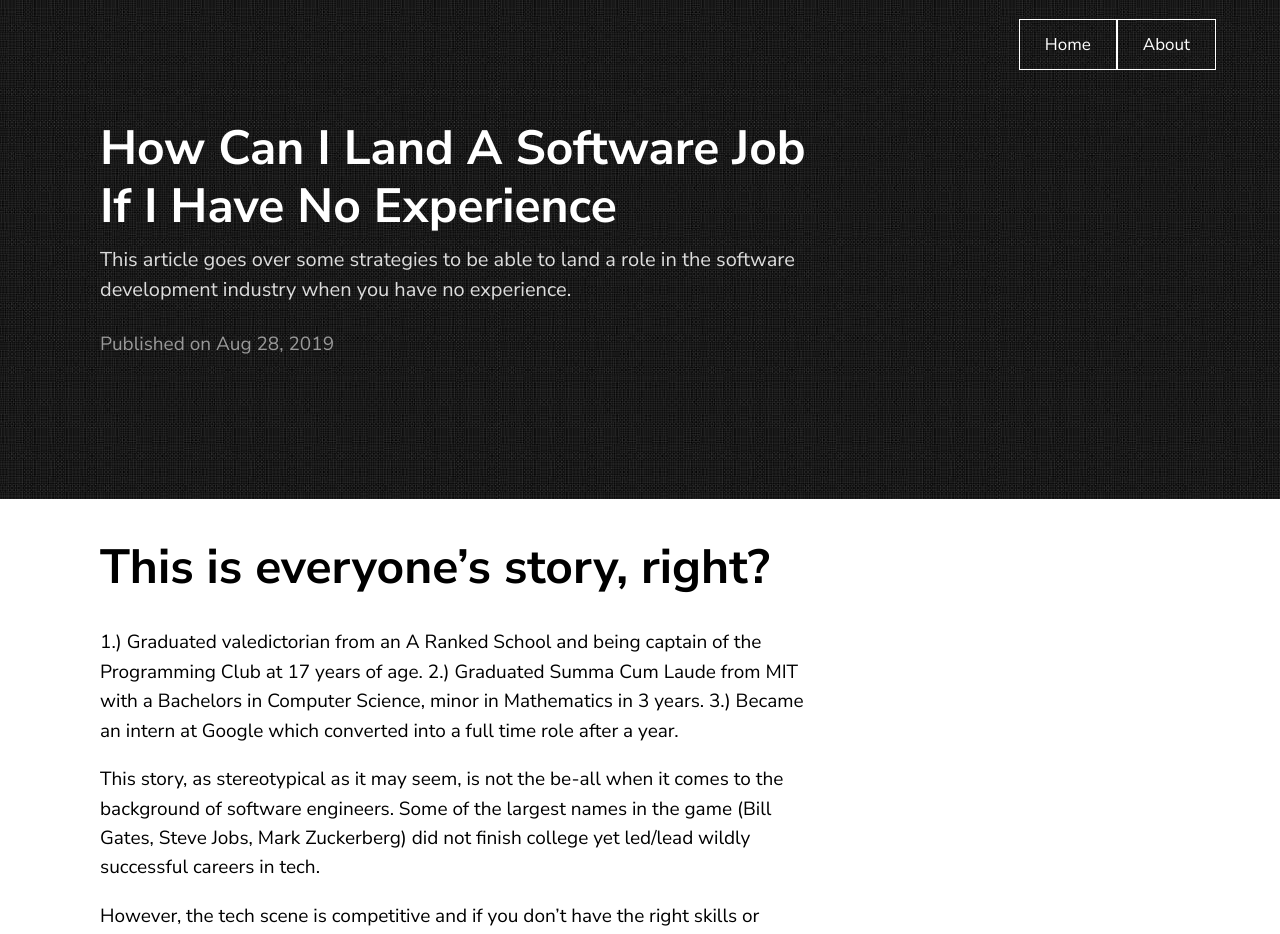
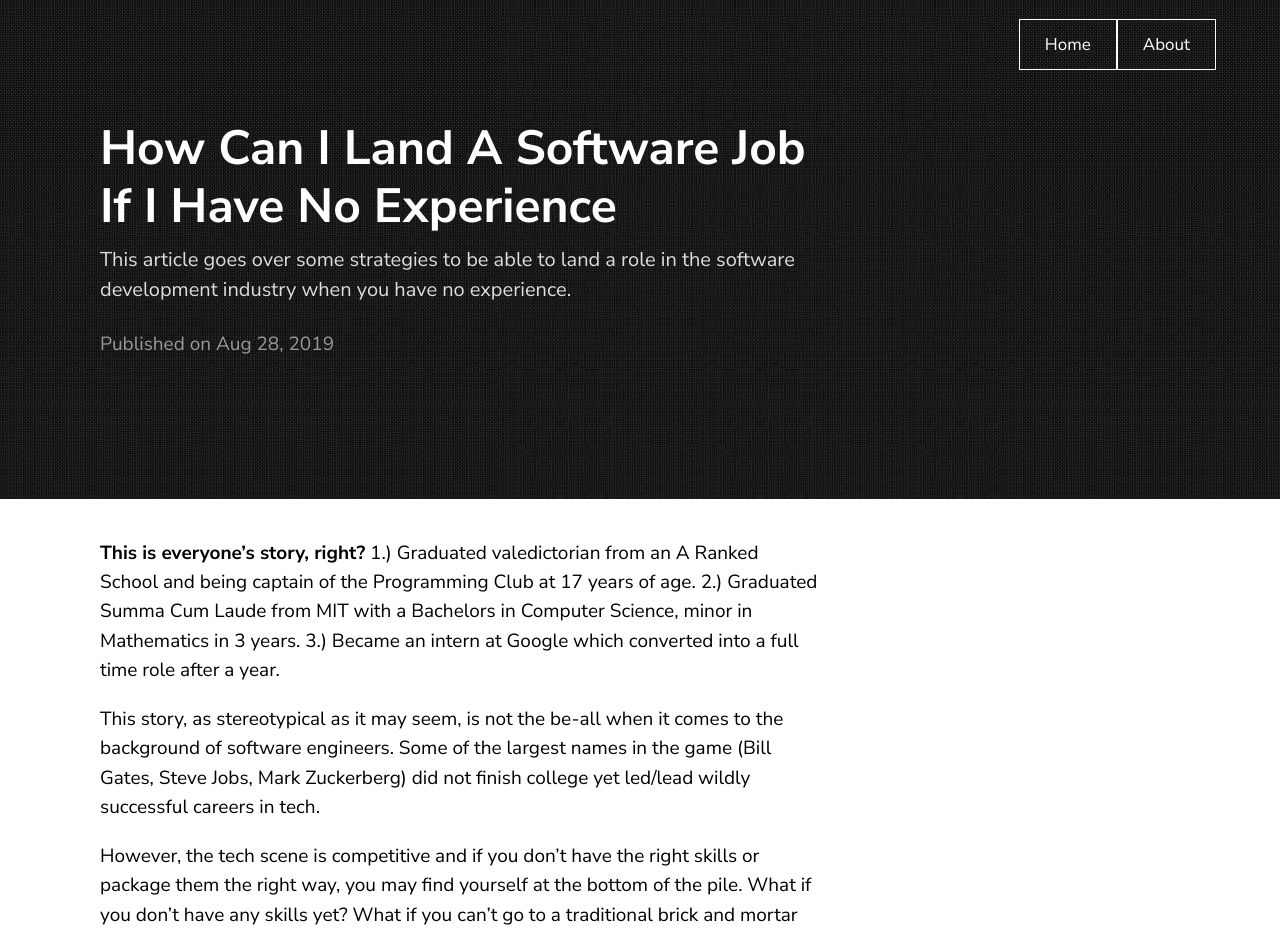
Before and after one commit to cuff-links/tpc-blog, a Jekyll site: the page built from _posts/2019-08-28-how_to_land_a_software_job_without_experience.markdown, in a window 1280 px wide. Shown: the top 934 px of the page. Built offline with Jekyll 4.4.1, drawn with Linux system fonts in a browser that asks for light colours.

```diff
--- a/_posts/2019-08-28-how_to_land_a_software_job_without_experience.markdown
+++ b/_posts/2019-08-28-how_to_land_a_software_job_without_experience.markdown
@@ -6,8 +6,7 @@ description: This article goes over some strategies to be able to land a role in
 tag: [software-development, portfolio, interviewing, soft-skills, no-experience, open-source, contributor]
 ---
 
-# This is everyone's story, right?
-
+**This is everyone's story, right?**
 1.) Graduated valedictorian from an A Ranked School and being captain of the Programming Club at 17 years of age.
 2.) Graduated Summa Cum Laude from MIT with a Bachelors in Computer Science, minor in Mathematics in 3 years.
 3.) Became an intern at Google which converted into a full time role after a year.
```
